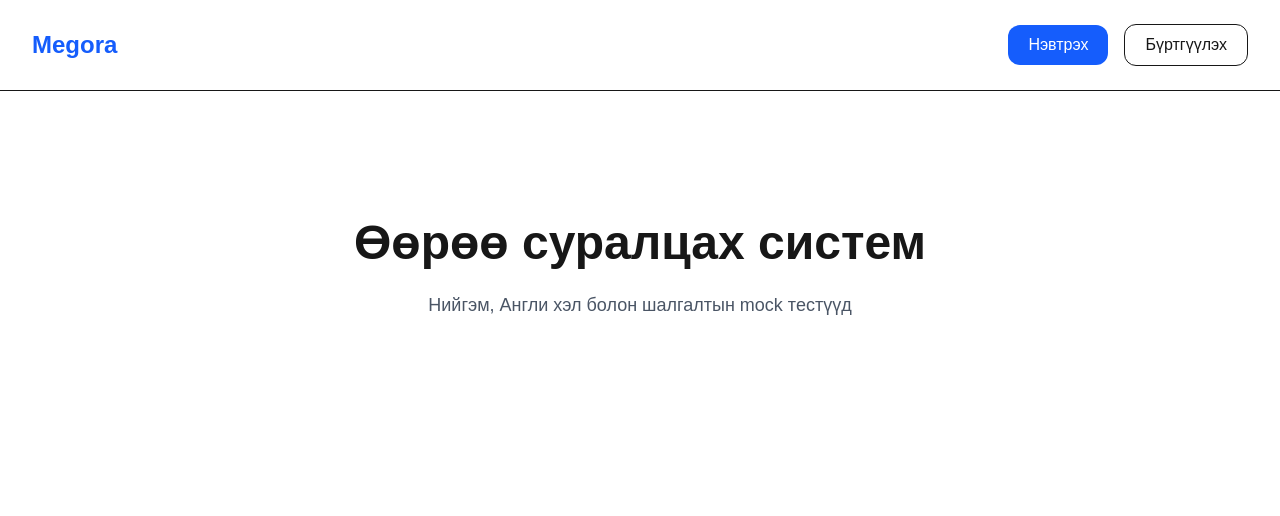
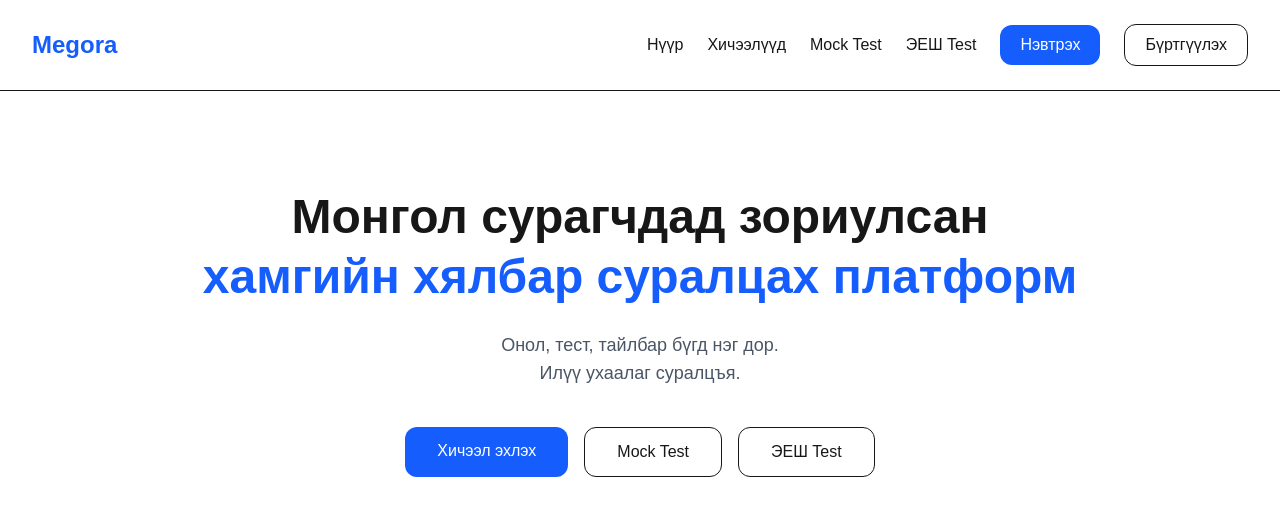
Before and after one commit to tsedevsurenmyagmarsuren-max/megora, a Next.js app: page / in a window 1280 px wide. Shown: the top 516 px of the page. Built offline with nearby package versions, Linux system fonts and the light colour scheme; no server answers.

Commit message:
fix auth navbar

```diff
--- a/app/page.tsx
+++ b/app/page.tsx
@@ -1,16 +1,29 @@
+"use client";
+
+import Link from "next/link";
 import {
   SignInButton,
   SignUpButton,
   UserButton,
+  useUser,
 } from "@clerk/nextjs";
 
 export default function Home() {
+  const { isSignedIn } = useUser();
+
   return (
     <main className="min-h-screen bg-white">
       <nav className="flex items-center justify-between px-8 py-6 border-b">
         <h1 className="text-2xl font-bold text-blue-600">Megora</h1>
 
-        <div className="flex items-center gap-4">
+        <div className="flex items-center gap-6">
+          <Link href="/" className="hover:text-blue-600">Нүүр</Link>
+          <Link href="/subjects" className="hover:text-blue-600">Хичээлүүд</Link>
+          <Link href="/exams" className="hover:text-blue-600">Mock Test</Link>
+          <Link href="/yesh-test" className="hover:text-blue-600">ЭЕШ Test</Link>
+
+          {!isSignedIn ? (
+            <>
               <SignInButton mode="modal">
                 <button className="bg-blue-600 text-white px-5 py-2 rounded-xl">
                   Нэвтрэх
@@ -22,19 +35,50 @@ export default function Home() {
                   Бүртгүүлэх
                 </button>
               </SignUpButton>
-
+            </>
+          ) : (
             <UserButton />
+          )}
         </div>
       </nav>
 
-      <section className="flex flex-col items-center justify-center py-32 text-center">
-        <h2 className="text-5xl font-bold mb-6">
-          Өөрөө суралцах систем
+      <section className="max-w-6xl mx-auto px-8 py-24 text-center">
+        <h2 className="text-5xl font-bold leading-tight">
+          Монгол сурагчдад зориулсан
+          <br />
+          <span className="text-blue-600">
+            хамгийн хялбар суралцах платформ
+          </span>
         </h2>
 
-        <p className="text-gray-600 text-lg">
-          Нийгэм, Англи хэл болон шалгалтын mock тестүүд
+        <p className="text-gray-600 text-lg mt-6">
+          Онол, тест, тайлбар бүгд нэг дор.
+          <br />
+          Илүү ухаалаг суралцъя.
         </p>
+
+        <div className="mt-10 flex justify-center gap-4 flex-wrap">
+          <Link
+            href="/subjects"
+            className="bg-blue-600 text-white px-8 py-3 rounded-xl hover:bg-blue-700"
+          >
+            Хичээл эхлэх
+          </Link>
+
+          <Link
+            href="/exams"
+            className="border px-8 py-3 rounded-xl hover:bg-gray-100"
+          >
+            Mock Test
+          </Link>
+
+          <Link
+            href="/yesh-test"
+            className="border px-8 py-3 rounded-xl hover:bg-gray-100"
+          >
+            ЭЕШ Test
+          </Link>
+        </div>
       </section>
     </main>
   );
```
Lines whose indentation alone changed are shown as unchanged.
